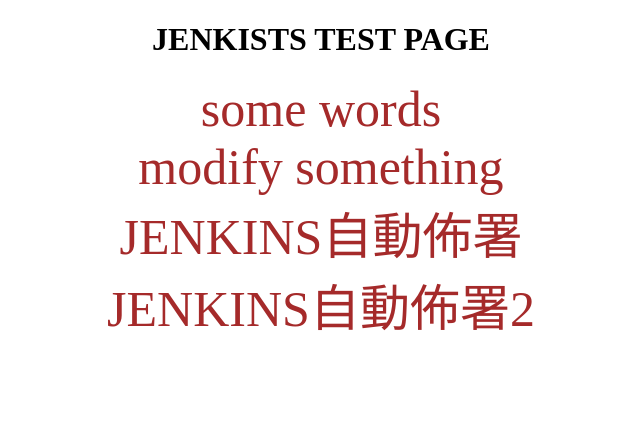
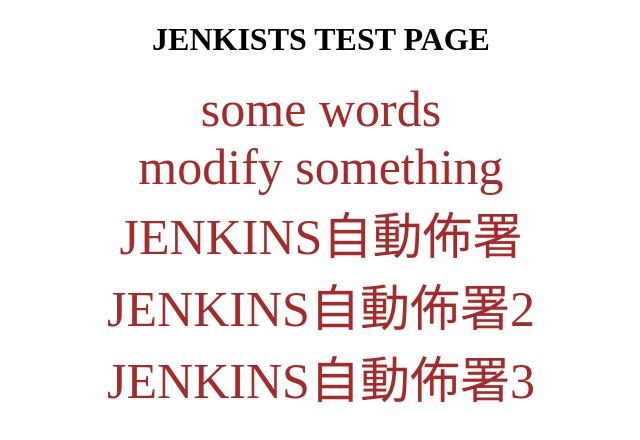
Before and after one commit to udn-digital-center/jenlins, a plain HTML site: page index.html in a window 1280 px wide. Shown: the whole page, without its empty margins (319-959 px from the left). Drawn offline with Linux system fonts and the light colour scheme.

Commit message:
Update index.html

```diff
--- a/index.html
+++ b/index.html
@@ -14,6 +14,7 @@
         <div class="wording"> modify something</div>
         <div class="wording"> JENKINS自動佈署</div>
         <div class="wording"> JENKINS自動佈署2</div>
+        <div class="wording"> JENKINS自動佈署3</div>
 
     </div>
 </body>
```
